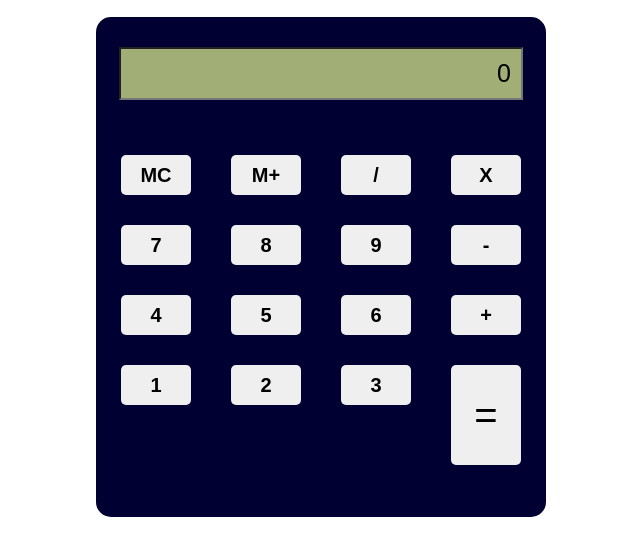
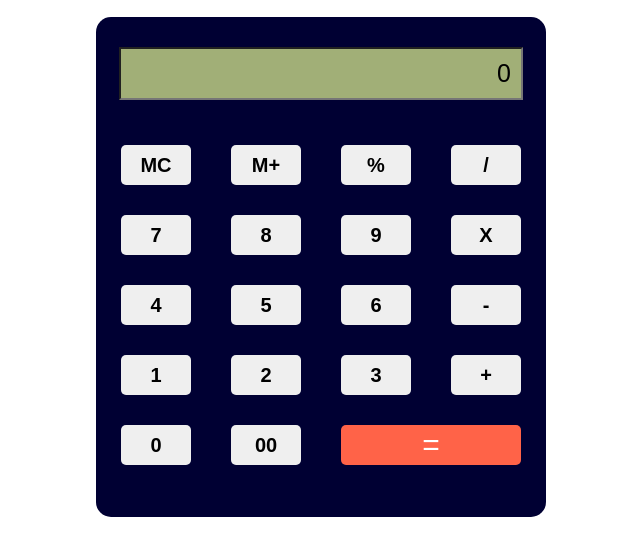
Before and after one commit to sahilPatil20/ICP-7.0-Calculator, a plain HTML site: page index.html in a window 1280 px wide. Shown: the part 60-616 px from the top of the page, without its empty margins (319-959 px from the left). Drawn offline with Linux system fonts and the light colour scheme.

Commit message:
completed

```diff
--- a/index.html
+++ b/index.html
@@ -1,33 +1,40 @@
 <!DOCTYPE html>
 <html lang="en">
   <head>
-    <meta charset="UTF-8">
-    <meta name="viewport" content="width=device-width, initial-scale=1.0">
+    <meta charset="UTF-8" />
+    <meta name="viewport" content="width=device-width, initial-scale=1.0" />
     <title>Calculator</title>
-    <link rel="stylesheet" href="./style.css">
+    <link rel="stylesheet" href="./style.css" />
   </head>
   <body>
     <h1>Calculator</h1>
     <div class="calculator">
       <div class="input-display">
-            <input type="text" value="0" class="input-display screen">
+        <input type="text" value="0" class="input-display screen" />
       </div>
       <div class="btns">
         <button class="btn">MC</button>
         <button class="btn">M+</button>
+        <button class="btn">%</button>
         <button class="btn">/</button>
-                <button class="btn">X</button>
+
             <button class="btn">7</button>
             <button class="btn">8</button>
             <button class="btn">9</button>
-                <button class="btn">-</button>
+            <button class="btn">X</button>
+
             <button class="btn">4</button>
             <button class="btn">5</button>
             <button class="btn">6</button>
-                <button class="btn">+</button>
+            <button class="btn">-</button>
+
             <button class="btn">1</button>
             <button class="btn">2</button>
             <button class="btn">3</button>
+            <button class="btn">+</button>
+
+            <button class="btn">0</button>
+            <button class="btn">00</button>
             <button class="equals">=</button>
         </div>
         </div>
--- a/style.css
+++ b/style.css
@@ -29,7 +29,7 @@ h1 {
     display: flex;
     justify-content: space-evenly;
     flex-wrap: wrap;
-    margin-top: 40px;
+    margin-top: 30px;
 }
 
 .btn {
@@ -44,11 +44,17 @@ h1 {
 }
 
 .equals {
-    height: 100px;
-    width: 70px;
+    height: 40px;
+    width: 180px;
+    background-color: #ff6348;
+    color: #fff;
     cursor: pointer;
     border: none;
     border-radius: 5px;
-    font-size: 40px;
+    font-size: 30px;
     margin: 15px;
 }
+
+.last-sec {
+    margin-left: 10px;
+}
```
Lines whose indentation alone changed are shown as unchanged.
